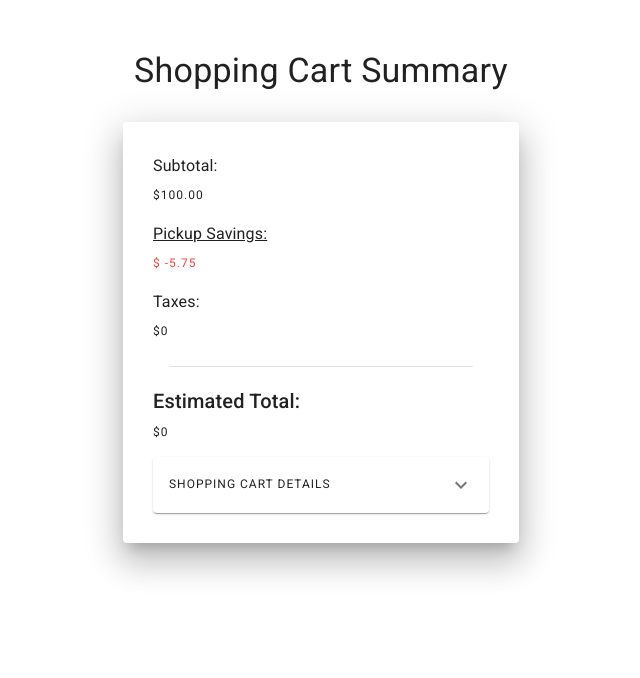
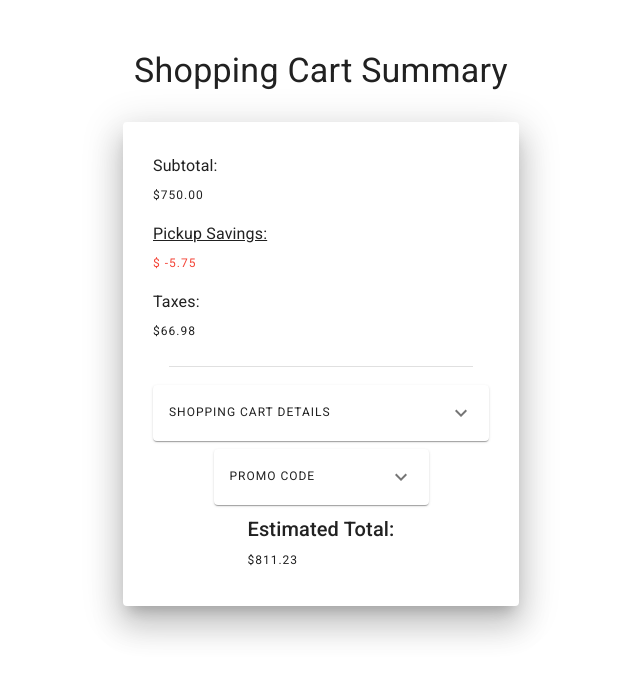
Before and after one commit to danishakh/shopping-checkout-summary, a React (Create React App) app in the folder client/: page / in a window 1280 px wide. Shown: the top 678 px of the page, without its empty margins (319-959 px from the left). Built offline with nearby package versions, Linux system fonts and the light colour scheme.

Commit message:
added PromoCode component. added calculations for total

```diff
--- a/client/src/App.js
+++ b/client/src/App.js
@@ -6,6 +6,7 @@ import PickupSavings from './components/PickupSavings';
 import Taxes from './components/Taxes';
 import TotalPrice from './components/TotalPrice';
 import ItemDetails from './components/ItemDetails';
+import PromoCode from './components/PromoCode';
 
 
 class App extends Component {
@@ -15,17 +16,32 @@ class App extends Component {
     super(props);
 
     this.state = {
-      total: 100,
+      subTotal: 750,
       pickupSavings: -5.75,
       tax: 0,
       totalPrice: 0,
       cartItems: {
           id: 1,
           name: 'adidas pharrell williams nmd hu holi - equality',
-          price: '750',
+          price: 750,
           qty: 1
-      }
+      },
+      disablePromo: false
     }
+  }
+
+  componentDidMount() {
+    this.calcTaxAndTotal();
+  }
+
+  calcTaxAndTotal() {
+    this.setState({
+      tax: ((this.state.subTotal + this.state.pickupSavings) * 0.09).toFixed(2)
+    }, () => {
+      this.setState({
+        totalPrice: (Number(this.state.subTotal) + Number(this.state.tax) + this.state.pickupSavings)
+      });
+    });
   }
 
   render() {
@@ -43,7 +59,7 @@ class App extends Component {
           <Paper elevation={20} style={{padding: 30}} md={6}>
               <Grid container justify='space-between' alignItems="flex-start" direction="column" spacing={1}>
                 <Grid item sm={12}>
-                  <Subtotal price={this.state.total.toFixed(2)} />
+                  <Subtotal price={this.state.subTotal.toFixed(2)} />
                 </Grid>
                 <Grid item sm={12}>
                   <PickupSavings savingsAmount={this.state.pickupSavings} />
@@ -57,12 +73,15 @@ class App extends Component {
                 <Divider variant="middle" />
               <br />
 
-              <Grid container justify='space-between' alignItems="flex-start" direction="column" spacing={1}>
+              <Grid container justify='space-between' alignItems="center" direction="column" spacing={1}>
+                <Grid item sm={12}>
+                  <ItemDetails description={this.state.cartItems.name} price={this.state.cartItems.price} qty={this.state.cartItems.qty} />
+                </Grid>
+                <Grid item sm={12}>
+                  <PromoCode giveDiscount={() => this.giveDiscountHandler()} disabled={this.state.disablePromo} />
+                </Grid>
                 <Grid item sm={12}>
                   <TotalPrice total={this.state.totalPrice} />
-                </Grid>
-                <Grid item sm={12}>
-                  <ItemDetails description={this.state.cartItems.name} price={this.state.cartItems.price} qty={this.state.cartItems.qty} />
                 </Grid>
               </Grid>
           </Paper>
--- a/client/src/components/ItemDetails/ItemDetails.js
+++ b/client/src/components/ItemDetails/ItemDetails.js
@@ -20,7 +20,7 @@ export default class ItemDetails extends Component {
                 <Typography variant="overline">Shopping Cart Details</Typography>
                 </ExpansionPanelSummary>
                 <ExpansionPanelDetails>
-                    <Grid container justify='space-between' alignItems='flex-start' direction='row' spacing={2}>
+                    <Grid container justify='space-between' alignItems='center' direction='row' spacing={2}>
                         <Grid item md={6}>
                             <img
                                 width={100}
@@ -30,7 +30,7 @@ export default class ItemDetails extends Component {
                             />
                         </Grid>
                         <Grid item md={6}>
-                            <Grid container justify='space-between' alignItems="flex-start" direction="column" spacing={1}>
+                            <Grid container justify='space-between' alignItems="center" direction="column" spacing={1}>
                                 <Grid item>
                                     <Typography>
                                         {this.props.description}
--- /dev/null
+++ b/client/src/components/PromoCode/PromoCode.js
@@ -0,0 +1,60 @@
+import React, { Component } from 'react'
+import {Grid, Typography, TextField, Button, Fab } from '@material-ui/core';
+import ExpansionPanel from '@material-ui/core/ExpansionPanel';
+import ExpansionPanelSummary from '@material-ui/core/ExpansionPanelSummary';
+import ExpansionPanelDetails from '@material-ui/core/ExpansionPanelDetails';
+import ExpandMoreIcon from '@material-ui/icons/ExpandMore';
+
+export default class PromoCode extends Component {
+    constructor(props) {
+        super(props);
+
+        this.state = {
+            promoCode: ''
+        }
+    }
+
+    onChangeHandler = e => {
+        this.setState({ [e.target.id]: e.target.value });
+    }
+
+    render() {
+        return (
+            <ExpansionPanel>
+                <ExpansionPanelSummary
+                    expandIcon={<ExpandMoreIcon />}
+                    aria-controls="panel1a-content"
+                    id="promo-code-panel-header"
+                >
+                <Typography variant="overline">Promo Code</Typography>
+                </ExpansionPanelSummary>
+                <ExpansionPanelDetails>
+                    <Grid container justify='space-between' alignItems='center' direction='column' spacing={2}>
+                        <Grid item>
+                            <TextField
+                                id="promo-code"
+                                name="promo-code"
+                                fullWidth
+                                value={this.props.promoCode}
+                                onChange={this.onChangeHandler}
+                            />
+                        </Grid>
+                        <Grid item>
+                            <Fab
+                                variant="extended"
+                                size="medium"
+                                color="primary"
+                                aria-label="Apply"
+                                onClick={this.props.giveDiscount}
+                                disabled={this.props.isDisabled}
+                            >
+                                Apply
+                            </Fab>
+                        </Grid>
+
+                    </Grid>
+                </ExpansionPanelDetails>
+            </ExpansionPanel>
+        )
+    }
+}
--- /dev/null
+++ b/client/src/components/PromoCode/index.js
@@ -0,0 +1 @@
+export { default } from './PromoCode.js';
--- a/client/src/components/TotalPrice/TotalPrice.js
+++ b/client/src/components/TotalPrice/TotalPrice.js
@@ -4,7 +4,7 @@ import { Grid, Typography } from '@material-ui/core';
 export default class TotalPrice extends Component {
     render() {
         return (
-            <Grid>
+            <Grid container justify='center' direction='column'>
                 <Grid item>
                     <Typography align="inherit" color="textPrimary" variant="h6">
                         Estimated Total:
```
